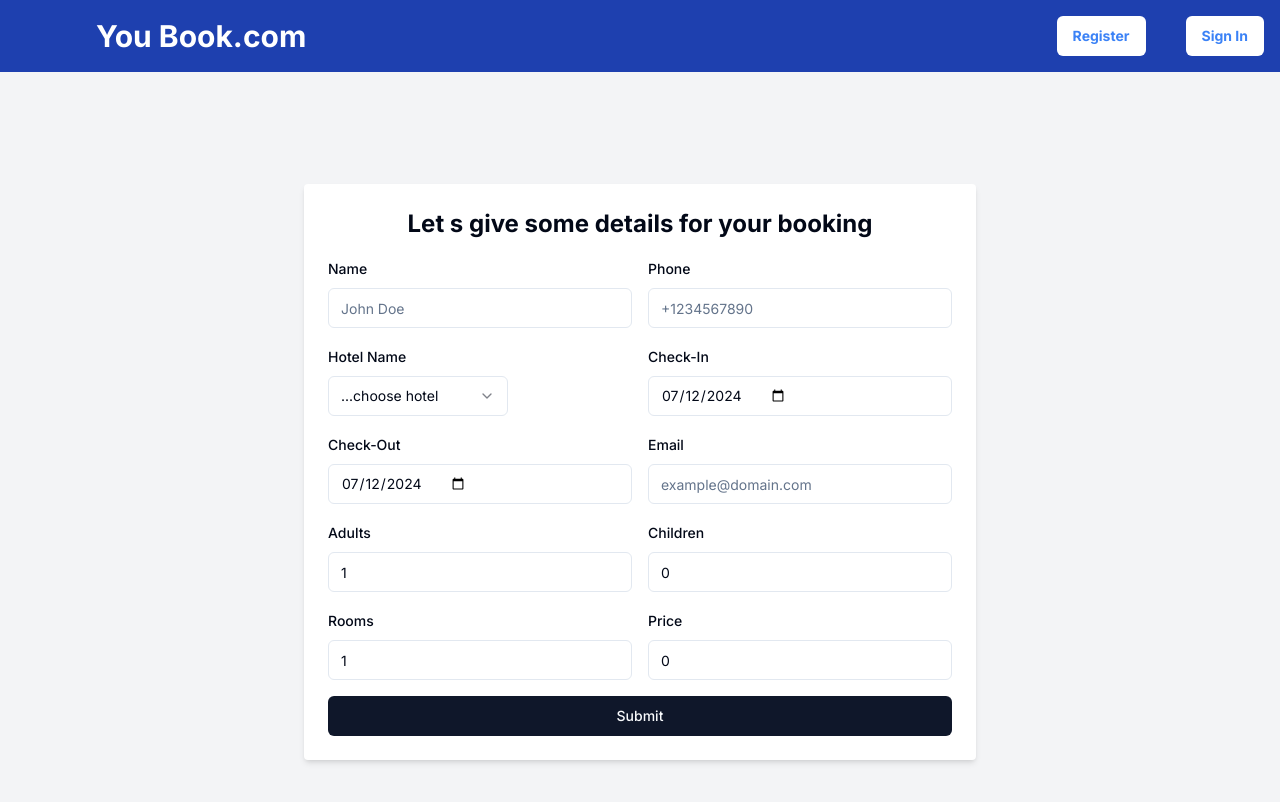
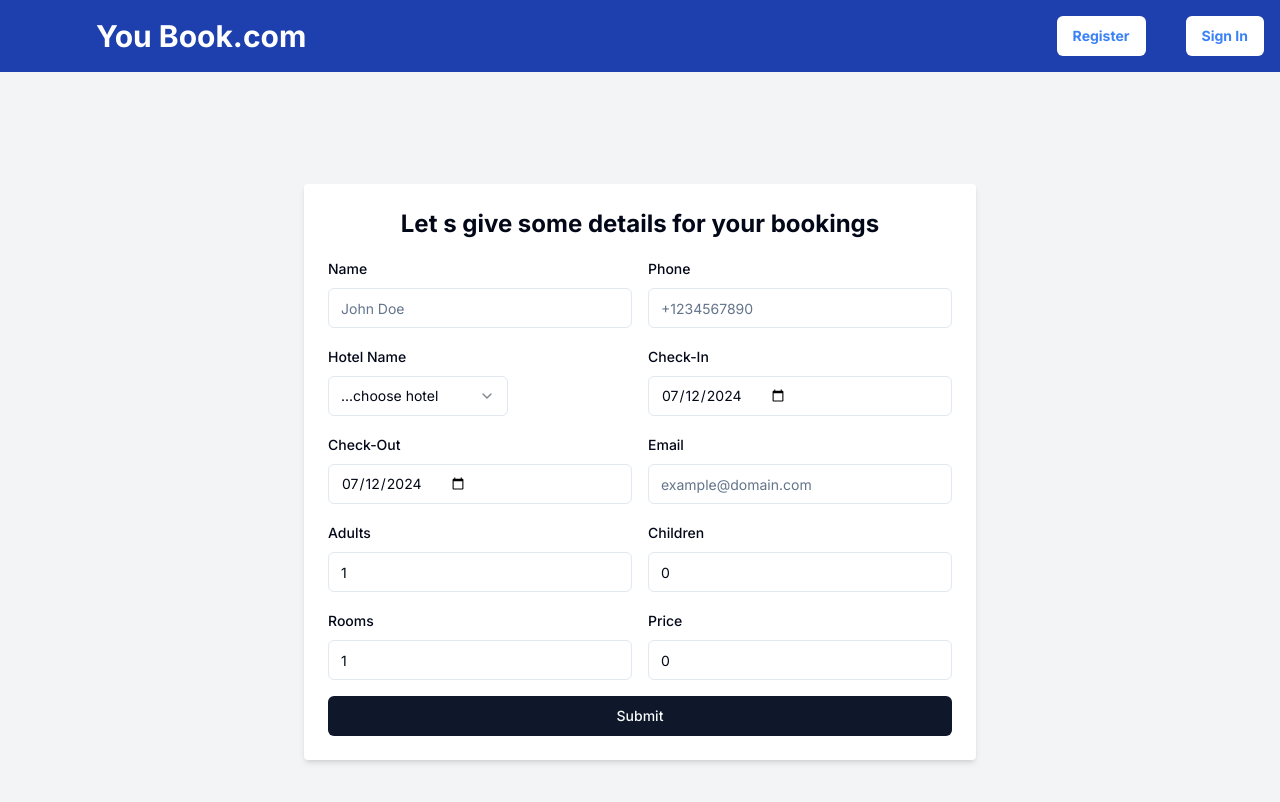
Before and after one commit to Upulkr/frontend, a Next.js app: page /bookForm/1/booking in a window 1280 px wide. Shown: the top 802 px of the page. Built offline with nearby package versions, Linux system fonts and the light colour scheme.

Commit message:
update CreateBooking.jsx

```diff
--- a/components/createBooking/CreateBooking.jsx
+++ b/components/createBooking/CreateBooking.jsx
@@ -99,7 +99,7 @@ const CreateBooking = ({ id }) => {
     <div className="flex justify-center items-center min-h-screen bg-gray-100">
       <div className="p-6 bg-white rounded shadow-md max-w-2xl w-full">
         <h1 className="text-2xl font-bold mb-4 text-center">
-          Let s give some details for your booking
+          Let s give some details for your bookings
         </h1>
         <Form {...form}>
           <form
```
